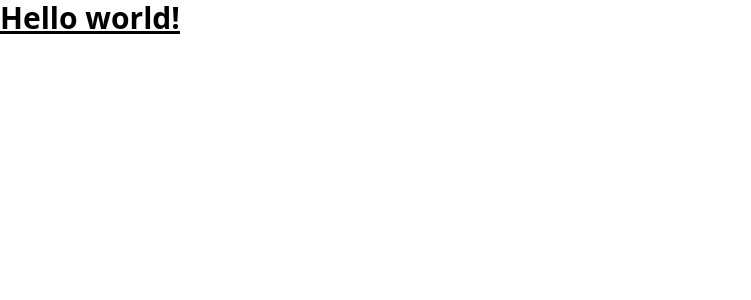
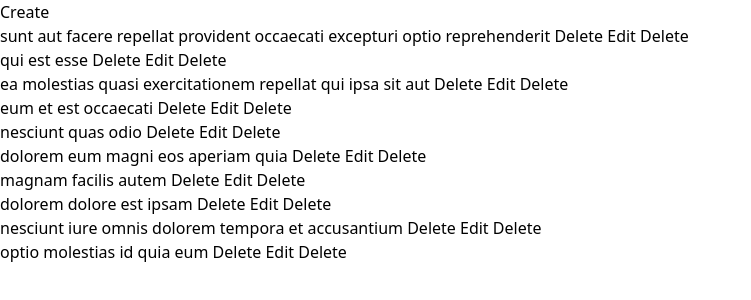
Before and after one commit to manoj-manoharan/react_crud_app, a React (Create React App) app in the folder client/: page / in a window 1280 px wide. Shown: the top 300 px of the page, without its empty margins (0-751 px from the left). Built offline with nearby package versions, Linux system fonts and the light colour scheme.

Commit message:
- Added components, Added gitignore

```diff
--- a/client/package.json
+++ b/client/package.json
@@ -14,6 +14,7 @@
     "react": "^18.2.0",
     "react-dom": "^18.2.0",
     "react-redux": "^8.0.2",
+    "react-router-dom": "^6.3.0",
     "react-scripts": "5.0.1",
     "typescript": "^4.7.4",
     "web-vitals": "^2.1.4"
--- a/client/src/App.tsx
+++ b/client/src/App.tsx
@@ -1,9 +1,16 @@
 import "./styles/App.css";
+import { Routes, Route, Link } from "react-router-dom";
+import { Home } from "./pages/Home";
+import { CreateOrEdit } from "./pages/CreateOrEdit";
 
 function App() {
   return (
     <div className="App">
-      <h1 className="text-3xl font-bold underline">Hello world!</h1>
+      <Routes>
+        <Route path="/" element={<Home />} />
+        <Route path="/posts/create" element={<CreateOrEdit />} />
+        <Route path="/posts/edit/{id}" element={<CreateOrEdit />} />
+      </Routes>
     </div>
   );
 }
--- a/client/src/components/Button.tsx
+++ b/client/src/components/Button.tsx
@@ -0,0 +1,5 @@
+import React, { PropsWithChildren } from "react";
+
+export const Button: React.FC<PropsWithChildren<{}>> = ({ children }) => {
+  return <button>{children}</button>;
+};
--- a/client/src/index.tsx
+++ b/client/src/index.tsx
@@ -4,6 +4,7 @@
 import "./styles/index.css";
 import App from "./App";
 import reportWebVitals from "./reportWebVitals";
+import { BrowserRouter } from "react-router-dom";
 
 const root = ReactDOM.createRoot(
   document.getElementById("root") as HTMLElement
@@ -11,7 +12,9 @@
 
 root.render(
   <React.StrictMode>
+    <BrowserRouter>
       <App />
+    </BrowserRouter>
   </React.StrictMode>
 );
 
--- a/client/src/pages/CreateOrEdit.tsx
+++ b/client/src/pages/CreateOrEdit.tsx
@@ -1,3 +1,5 @@
-export function CreateOrEdit() {
+import React from "react";
 
-}
+export const CreateOrEdit: React.FC = () => {
+  return <></>;
+};
--- a/client/src/pages/Home.tsx
+++ b/client/src/pages/Home.tsx
@@ -1,3 +1,95 @@
-export function Home() {
+import React, { useEffect, useState } from "react";
+import type { PostType } from "../types";
+import { Button } from "../components/Button";
+import { Link } from "react-router-dom";
 
-}
+export const Home: React.FC = () => {
+  const [posts, setPosts] = useState<PostType[]>([]);
+
+  useEffect(() => {
+    setPosts([
+      {
+        userId: 1,
+        id: 1,
+        title:
+          "sunt aut facere repellat provident occaecati excepturi optio reprehenderit",
+        body: "quia et suscipit\nsuscipit recusandae consequuntur expedita et cum\nreprehenderit molestiae ut ut quas totam\nnostrum rerum est autem sunt rem eveniet architecto",
+      },
+      {
+        userId: 1,
+        id: 2,
+        title: "qui est esse",
+        body: "est rerum tempore vitae\nsequi sint nihil reprehenderit dolor beatae ea dolores neque\nfugiat blanditiis voluptate porro vel nihil molestiae ut reiciendis\nqui aperiam non debitis possimus qui neque nisi nulla",
+      },
+      {
+        userId: 1,
+        id: 3,
+        title: "ea molestias quasi exercitationem repellat qui ipsa sit aut",
+        body: "et iusto sed quo iure\nvoluptatem occaecati omnis eligendi aut ad\nvoluptatem doloribus vel accusantium quis pariatur\nmolestiae porro eius odio et labore et velit aut",
+      },
+      {
+        userId: 1,
+        id: 4,
+        title: "eum et est occaecati",
+        body: "ullam et saepe reiciendis voluptatem adipisci\nsit amet autem assumenda provident rerum culpa\nquis hic commodi nesciunt rem tenetur doloremque ipsam iure\nquis sunt voluptatem rerum illo velit",
+      },
+      {
+        userId: 1,
+        id: 5,
+        title: "nesciunt quas odio",
+        body: "repudiandae veniam quaerat sunt sed\nalias aut fugiat sit autem sed est\nvoluptatem omnis possimus esse voluptatibus quis\nest aut tenetur dolor neque",
+      },
+      {
+        userId: 1,
+        id: 6,
+        title: "dolorem eum magni eos aperiam quia",
+        body: "ut aspernatur corporis harum nihil quis provident sequi\nmollitia nobis aliquid molestiae\nperspiciatis et ea nemo ab reprehenderit accusantium quas\nvoluptate dolores velit et doloremque molestiae",
+      },
+      {
+        userId: 1,
+        id: 7,
+        title: "magnam facilis autem",
+        body: "dolore placeat quibusdam ea quo vitae\nmagni quis enim qui quis quo nemo aut saepe\nquidem repellat excepturi ut quia\nsunt ut sequi eos ea sed quas",
+      },
+      {
+        userId: 1,
+        id: 8,
+        title: "dolorem dolore est ipsam",
+        body: "dignissimos aperiam dolorem qui eum\nfacilis quibusdam animi sint suscipit qui sint possimus cum\nquaerat magni maiores excepturi\nipsam ut commodi dolor voluptatum modi aut vitae",
+      },
+      {
+        userId: 1,
+        id: 9,
+        title: "nesciunt iure omnis dolorem tempora et accusantium",
+        body: "consectetur animi nesciunt iure dolore\nenim quia ad\nveniam autem ut quam aut nobis\net est aut quod aut provident voluptas autem voluptas",
+      },
+      {
+        userId: 1,
+        id: 10,
+        title: "optio molestias id quia eum",
+        body: "quo et expedita modi cum officia vel magni\ndoloribus qui repudiandae\nvero nisi sit\nquos veniam quod sed accusamus veritatis error",
+      },
+    ]);
+  }, []);
+
+  return (
+    <>
+      <Button>
+        <Link to="/posts/create">Create</Link>
+      </Button>
+      {posts.map((post) => {
+        return (
+          <p>
+            {post.title}
+            &nbsp;
+            <Button>Delete</Button>
+            &nbsp;
+            <Link to={`/posts/edit/${post.id}`}>Edit</Link>
+            &nbsp;
+            <Button>Delete</Button>
+          </p>
+        );
+      })}
+    </>
+  );
+};
--- a/client/src/types.ts
+++ b/client/src/types.ts
@@ -0,0 +1,6 @@
+export type PostType = {
+  userId: number;
+  id: number;
+  title: string;
+  body: string;
+};
```
Also changed, not shown: 2 other files (tests, documents, lock files or other folders).
